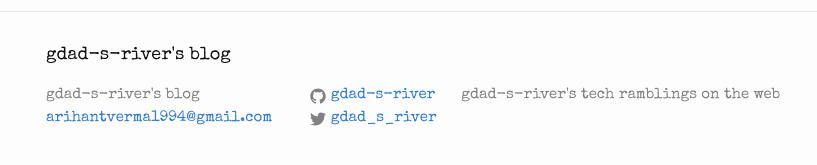
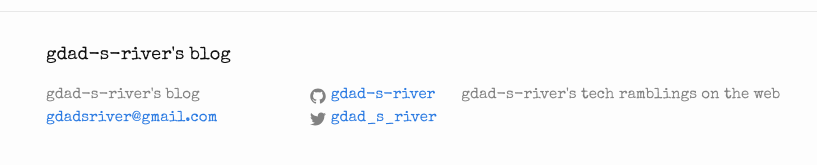
Before and after one commit to gdad-s-river/gdad-s-river.github.io, a Jekyll site: the page built from index.html, in a window 1280 px wide. Shown: the part 435-600 px from the top of the page, without its empty margins (224-1041 px from the left). Built offline with Jekyll 4.4.1, drawn with Linux system fonts in a browser that asks for light colours.

Commit message:
updated with the new email address

```diff
--- a/_config.yml
+++ b/_config.yml
@@ -7,7 +7,7 @@
 
 # Site settings
 title: gdad-s-river's blog
-email: arihantverma1994@gmail.com
+email: gdadsriver@gmail.com
 description: gdad-s-river's tech ramblings on the web
 baseurl: "" # the subpath of your site, e.g. /blog
 url: "http://gdad-s-river.github.io" # the base hostname & protocol for your site
```
